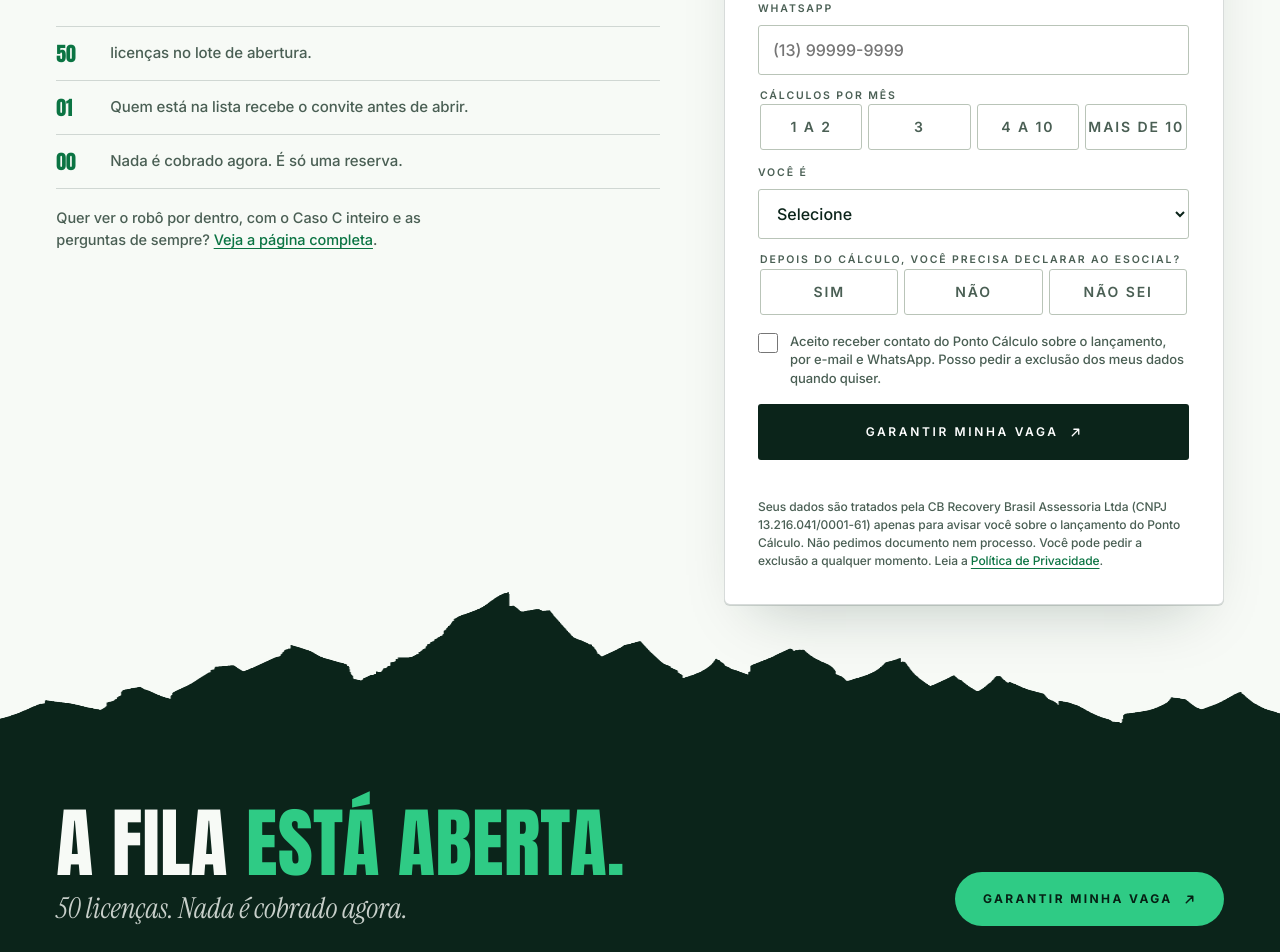
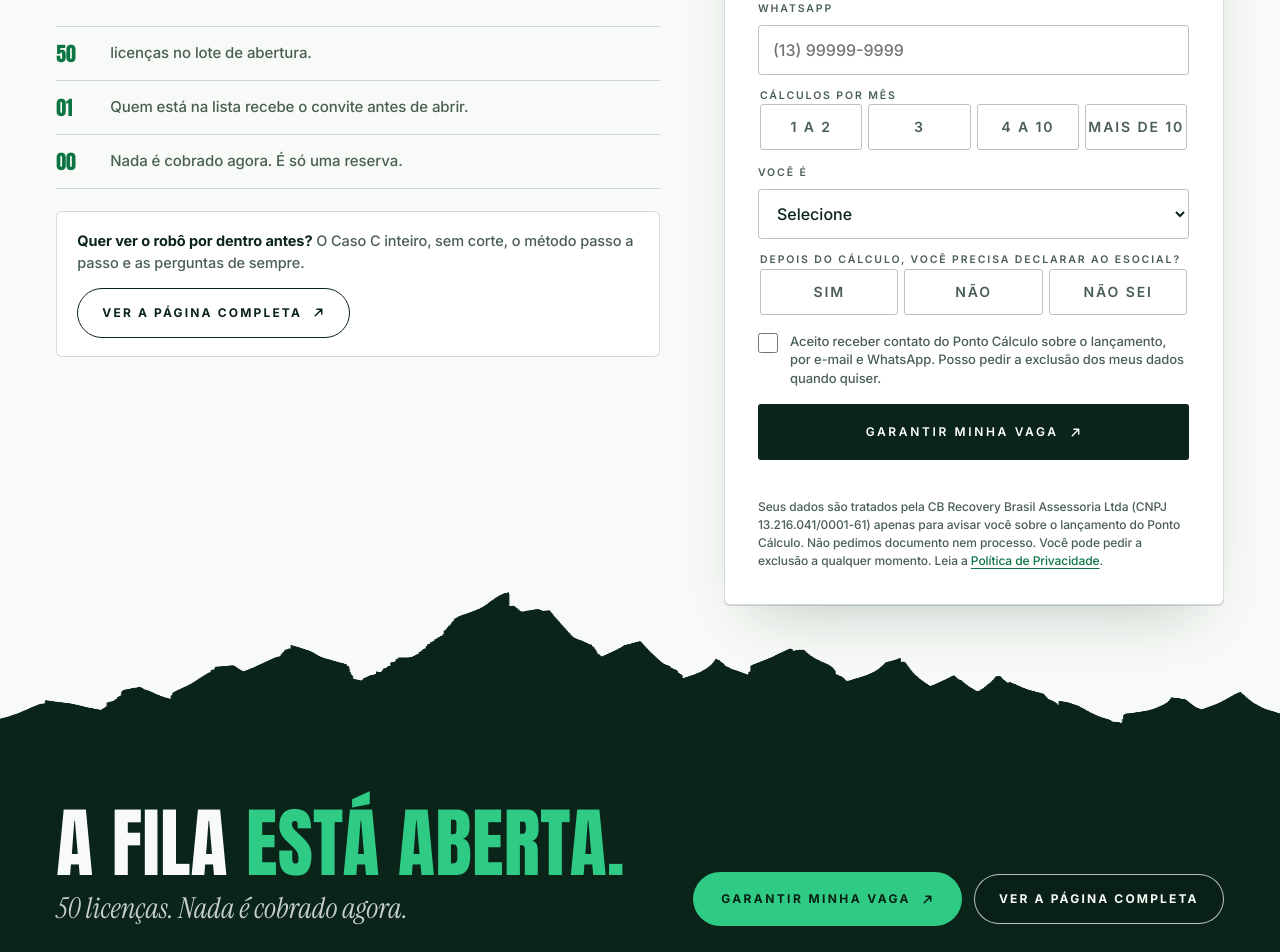
Before and after one commit to pontocalculo/lote-de-abertura, a plain HTML site: page v8/index.html in a window 1280 px wide. Shown: the part 8408-9360 px from the top of the page. Drawn offline with Linux system fonts and the light colour scheme.

Commit message:
Add files via upload

```diff
--- a/v8/index.html
+++ b/v8/index.html
@@ -262,6 +262,18 @@
   .foot__row a { color: var(--snow); }
   a.snd { text-decoration: none; }
   @media (max-width: 560px) { .bar a.snd { display: none; } }
+  .v9btn { display: inline-flex; align-items: center; gap: 10px; height: 50px; padding: 0 24px; border-radius: 999px; border: 1.5px solid var(--deep); color: var(--deep); background: transparent; font: 700 12px/1 var(--sc-font-text); letter-spacing: .18em; text-transform: uppercase; text-decoration: none; white-space: nowrap; }
+  .v9btn:hover { background: var(--deep); color: var(--snow); }
+  .v9btn--claro { border-color: rgba(247, 250, 246, .75); color: var(--snow); background: rgba(6, 22, 15, .25); }
+  .v9btn--claro:hover { background: var(--snow); color: var(--deep); }
+  .v9btn:focus-visible { outline: 3px solid var(--mint); outline-offset: 3px; }
+  .st .v9btn { margin: 26px 0 0 10px; height: 52px; }
+  .v9card { margin-top: 22px; padding: 18px 20px; border-radius: 6px; background: #fff; border: 1px solid var(--line-d); }
+  .v9card p { font: 500 14.5px/1.5 var(--sc-font-text); color: var(--sc-ink-soft); margin-bottom: 14px; }
+  .v9card b { color: var(--deep); }
+  .foot__ctas { display: flex; flex-wrap: wrap; gap: 12px; align-items: center; }
+  @media (max-width: 860px) { .st .v9btn { margin-left: 0; margin-top: 10px; } }
+  @media (min-width: 861px) { .st--dtop { top: clamp(100px, 14vh, 150px); bottom: auto; } .stats { top: clamp(112px, 16vh, 166px); bottom: auto; } }
 </style>
 </head>
 <body>
@@ -300,7 +312,7 @@
         <p class="tag">E o erro costuma aparecer só na impugnação.</p>
       </div>
 
-      <div class="st st--bl" data-st="3" data-sc-cue="0.63 0.83 0.2 0.2">
+      <div class="st st--bl st--dtop" data-st="3" data-sc-cue="0.63 0.83 0.2 0.2">
         <p class="lab">O método</p>
         <h2 class="big">Leia. Confira. <em>Deixe com</em> o robô.</h2>
         <p class="tag">Ele lê o PDF dos autos e lança no programa oficial.</p>
@@ -317,6 +329,7 @@
         <h2 class="big">Quem confere <em>e assina</em> é você.</h2>
         <p class="tag">O robô lança. Você aprova, item por item.</p>
         <a class="go" href="#lote">Garantir minha vaga <svg viewBox="0 0 16 16" width="13" height="13" fill="none" stroke="currentColor" stroke-width="1.8" stroke-linecap="round" stroke-linejoin="round" aria-hidden="true"><path d="M4 12L12 4M6 4h6v6"/></svg></a>
+        <a class="v9btn v9btn--claro" href="../">Ver a página completa</a>
       </div>
 
       <div class="alt" aria-hidden="true"><span class="lab">Até o campo 97</span><span class="alt__rule"><i></i></span><span class="alt__n" id="altN">612 m</span></div>
@@ -385,7 +398,10 @@
           <li><b>01</b>Quem está na lista recebe o convite antes de abrir.</li>
           <li><b>00</b>Nada é cobrado agora. É só uma reserva.</li>
         </ul>
-        <p class="mais">Quer ver o robô por dentro, com o Caso C inteiro e as perguntas de sempre? <a href="../">Veja a página completa</a>.</p>
+        <div class="v9card">
+          <p><b>Quer ver o robô por dentro antes?</b> O Caso C inteiro, sem corte, o método passo a passo e as perguntas de sempre.</p>
+          <a class="v9btn" href="../">Ver a página completa <svg viewBox="0 0 16 16" width="13" height="13" fill="none" stroke="currentColor" stroke-width="1.8" stroke-linecap="round" stroke-linejoin="round" aria-hidden="true"><path d="M4 12L12 4M6 4h6v6"/></svg></a>
+        </div>
       </div>
       <div class="form" id="formCard">
         <form id="leadForm" method="post" action="#" novalidate>
@@ -444,7 +460,10 @@
       <p class="big big--md">A fila <em>está aberta.</em></p>
       <p class="tag">50 licenças. Nada é cobrado agora.</p>
     </div>
-    <a class="foot__go" href="#lote">Garantir minha vaga <svg viewBox="0 0 16 16" width="13" height="13" fill="none" stroke="currentColor" stroke-width="1.8" stroke-linecap="round" stroke-linejoin="round" aria-hidden="true"><path d="M4 12L12 4M6 4h6v6"/></svg></a>
+    <div class="foot__ctas">
+      <a class="foot__go" href="#lote">Garantir minha vaga <svg viewBox="0 0 16 16" width="13" height="13" fill="none" stroke="currentColor" stroke-width="1.8" stroke-linecap="round" stroke-linejoin="round" aria-hidden="true"><path d="M4 12L12 4M6 4h6v6"/></svg></a>
+      <a class="v9btn v9btn--claro" href="../">Ver a página completa</a>
+    </div>
   </div>
   <div class="foot__cols">
     <div><div class="foot__brand"><img src="logo.png" width="34" height="34" alt=""><b>Ponto Cálculo</b></div><p>O robô do <span class="nw">PJe-Calc</span>. Quem confere e assina é você.</p></div>
```
Also changed, not shown: v8/z2.webp, v8/z3.webp.
